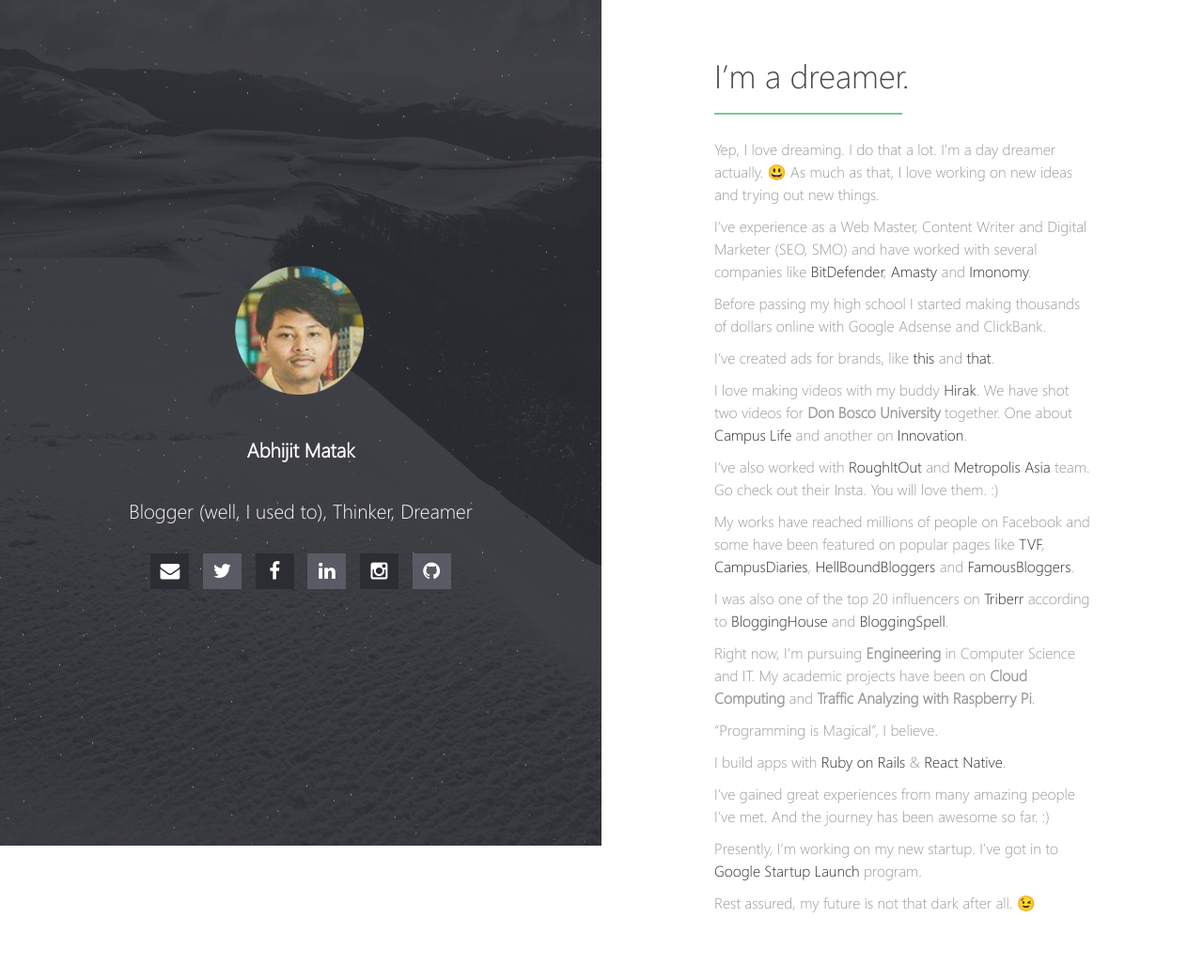
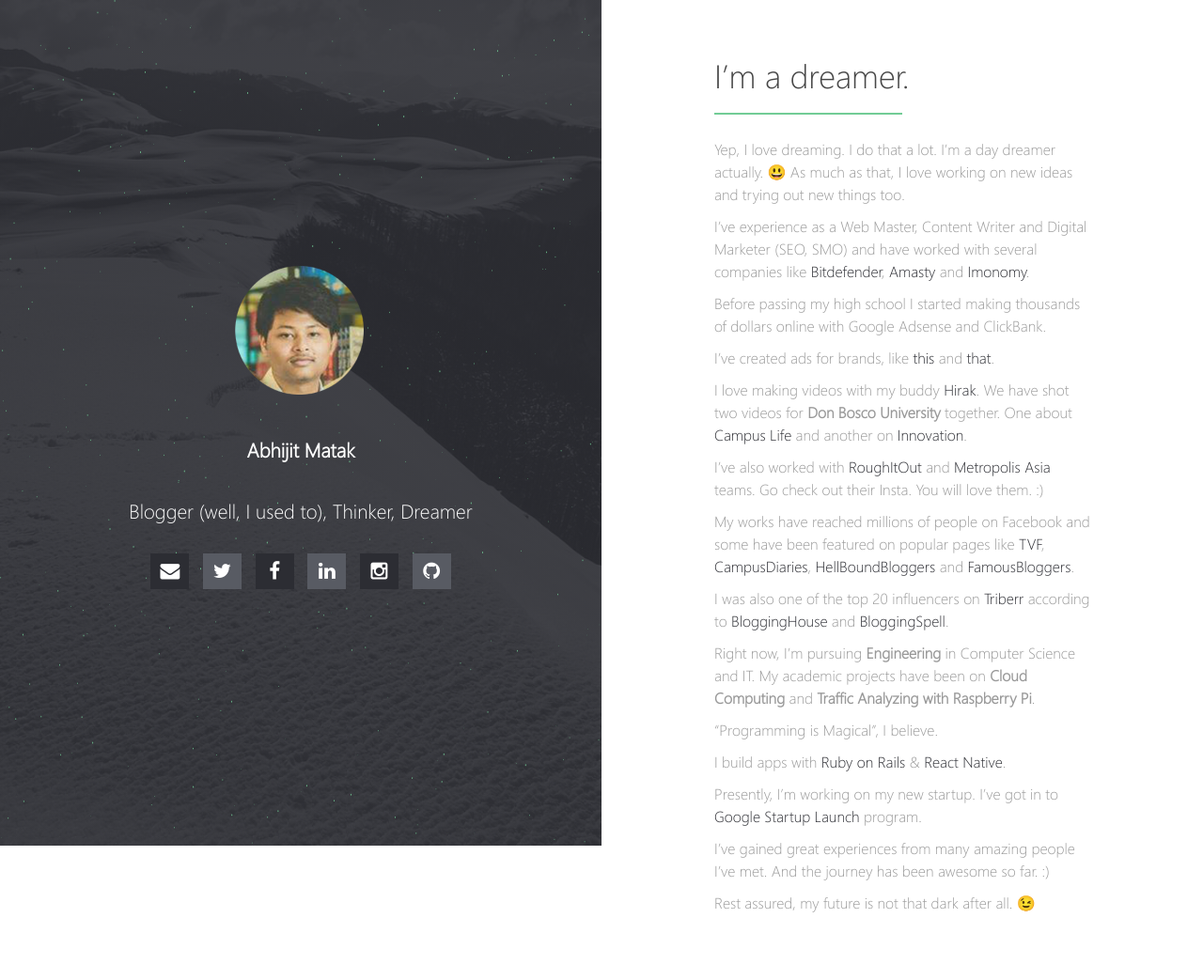
Before and after one commit to skyhitblog/skyhitblog.github.io, a Jekyll site: the page built from index.md, in a window 1280 px wide. Shown: the whole page at 94% size. Built offline with Jekyll 4.4.1, drawn with Linux system fonts in a browser that asks for light colours; our own code applies the rules of GitHub Pages for plain Markdown files.

Commit message:
More update

```diff
--- a/index.md
+++ b/index.md
@@ -4,9 +4,9 @@ layout: home
 # I'm a dreamer.
 
 Yep, I love dreaming. I do that a lot. I'm a day dreamer actually. &#x1f603;
- As much as that, I love working on new ideas and trying out new things.
+ As much as that, I love working on new ideas and trying out new things too.
 
-I've experience as a Web Master, Content Writer and Digital Marketer (SEO, SMO) and have worked with several companies like [BitDefender](http://bitdefender.co.uk/), [Amasty](http://amasty.com/) and [Imonomy](http://imonomy.com/).
+I've experience as a Web Master, Content Writer and Digital Marketer (SEO, SMO) and have worked with several companies like [Bitdefender](http://bitdefender.co.uk/), [Amasty](http://amasty.com/) and [Imonomy](http://imonomy.com/).
 
 Before passing my high school I started making thousands of dollars online with Google Adsense and ClickBank.
 
@@ -14,7 +14,7 @@ I've created ads for brands, like [this](https://www.youtube.com/watch?v=z3c3GyQ
 
 I love making videos with my buddy [Hirak](http://facebook.com/Hirakjsarma/). We have shot two videos for <b>Don Bosco University</b> together. One about [Campus Life](https://www.youtube.com/watch?v=yiQvrTI0l98) and another on [Innovation](https://www.youtube.com/watch?v=yiQvrTI0l98).
 
-I've also worked with [RoughItOut](https://www.instagram.com/roughitout/) and [Metropolis Asia](https://www.instagram.com/metropolisasia/) team. Go check out their Insta. You will love them. :)
+I've also worked with [RoughItOut](https://www.instagram.com/roughitout/) and [Metropolis Asia](https://www.instagram.com/metropolisasia/) teams. Go check out their Insta. You will love them. :)
 
 My works have reached millions of people on Facebook and some have been featured on popular pages like [TVF](http://facebook.com/sabqtiyapahai/), [CampusDiaries](https://campusdiaries.com/), [HellBoundBloggers](http://www.hellboundbloggers.com/) and [FamousBloggers](http://famousbloggers.net/).
 
@@ -26,8 +26,8 @@ Right now, I'm pursuing <b>Engineering</b> in Computer Science and IT. My academ
 
 I build apps with [Ruby on Rails](http://rubyonrails.org/) & [React Native](http://facebook.github.io/react-native/).
 
+Presently, I'm working on my new startup. I've got in to [Google Startup Launch](https://developers.google.com/startups/) program.
+
 I've gained great experiences from many amazing people I've met. And the journey has been awesome so far. :)
 
-Presently, I'm working on my new startup. I've got in to [Google Startup Launch](https://developers.google.com/startups/) program.
-
 Rest assured, my future is not that dark after all. &#128521;
```
Also changed, not shown: 2 other files.
